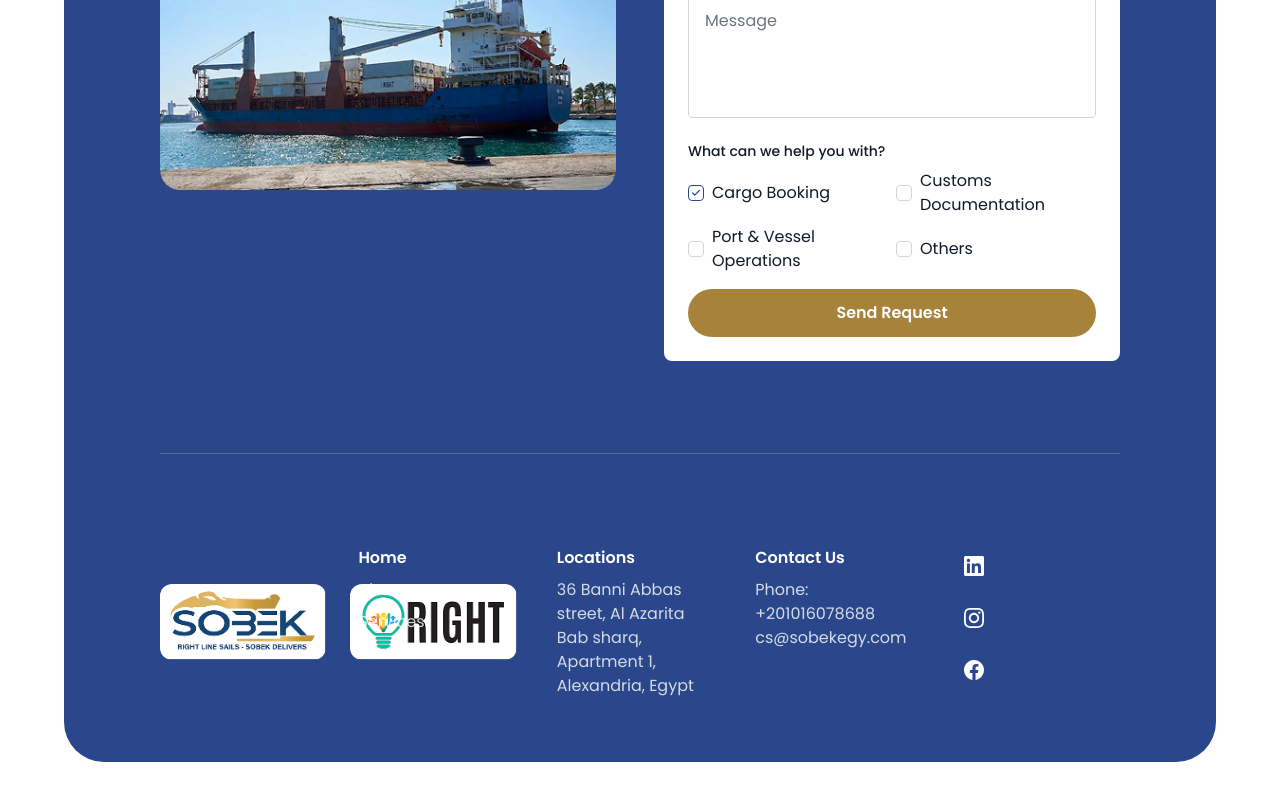
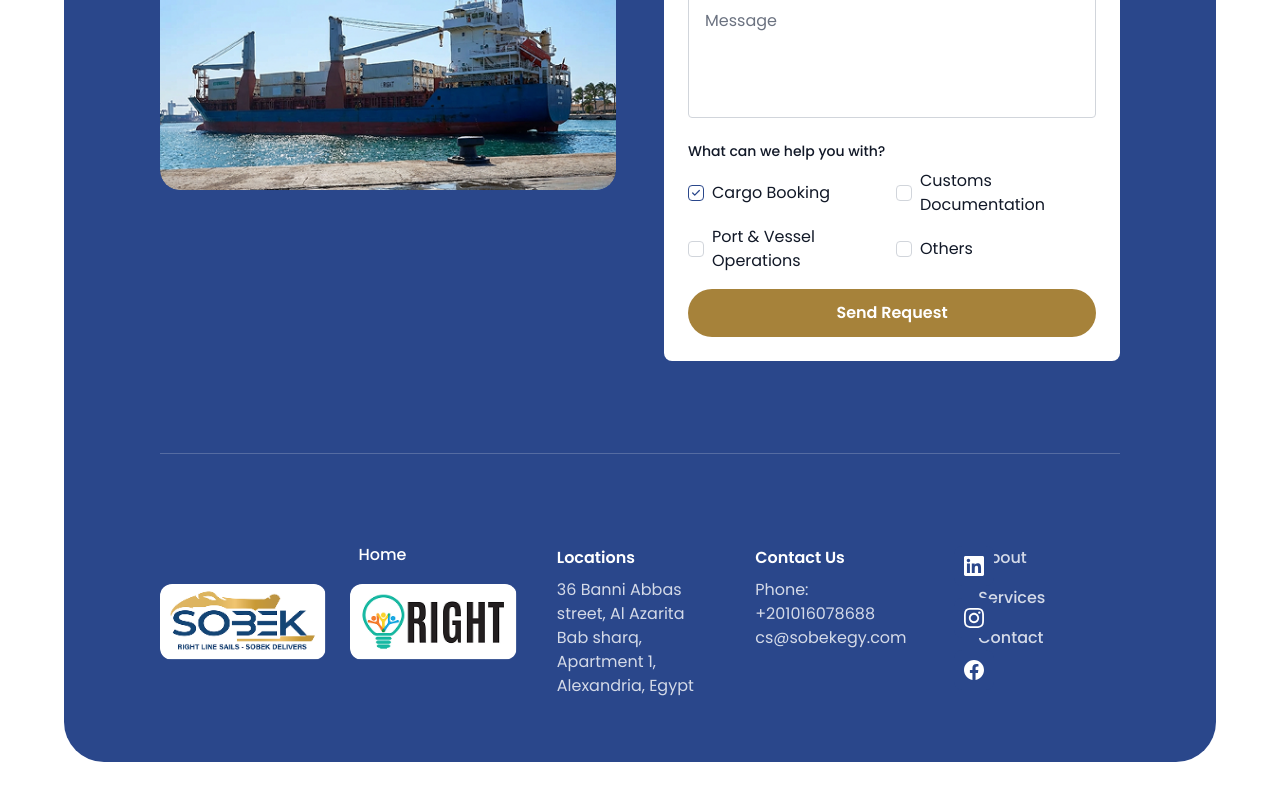
Before and after one commit to Mostafa-Aboheaba/sobek, a Next.js app: page / in a window 1280 px wide. Shown: the part 6323-7123 px from the top of the page. Built offline with nearby package versions, Linux system fonts and the light colour scheme.

Commit message:
Update footer links container: width 687px, height 106px, justify-content space-between, and typography styling

```diff
--- a/app/globals.css
+++ b/app/globals.css
@@ -384,4 +384,37 @@ a {
     ring: 2px;
     ring-color: #2A478B;
   }
+
+  /* Footer Links Container */
+  .footer-links-container {
+    width: 687px;
+    height: 106px;
+    display: flex;
+    justify-content: space-between;
+  }
+
+  .footer-links-heading {
+    font-family: var(--font-poppins), sans-serif;
+    font-weight: 500;
+    font-style: normal;
+    font-size: 16px;
+    line-height: 110%;
+    letter-spacing: -1%;
+    color: white;
+  }
+
+  .footer-links-text {
+    font-family: var(--font-poppins), sans-serif;
+    font-weight: 500;
+    font-style: normal;
+    font-size: 16px;
+    line-height: 110%;
+    letter-spacing: -1%;
+    color: rgba(255, 255, 255, 0.8);
+    transition: color 0.2s;
+  }
+
+  .footer-links-text:hover {
+    color: var(--color-accent);
+  }
 }
--- a/components/GetInTouch.tsx
+++ b/components/GetInTouch.tsx
@@ -267,12 +267,20 @@ const GetInTouch = () => {
             </div>
 
             {/* Navigation Links */}
-            <nav>
-              <h3 className="text-white font-semibold mb-2">Home</h3>
-              <ul className="space-y-2">
+            <nav
+              className="footer-links-container"
+              style={{
+                width: '687px',
+                height: '106px',
+                display: 'flex',
+                justifyContent: 'space-between',
+              }}
+            >
+              <h3 className="footer-links-heading">Home</h3>
+              <ul className="space-y-2" style={{ display: 'flex', flexDirection: 'column', gap: '8px' }}>
                 {["About", "Services", "Contact"].map((link) => (
                   <li key={link}>
-                    <a href={`#${link.toLowerCase()}`} className="text-white/80 hover:text-accent transition-colors">
+                    <a href={`#${link.toLowerCase()}`} className="footer-links-text">
                       {link}
                     </a>
                   </li>
```
